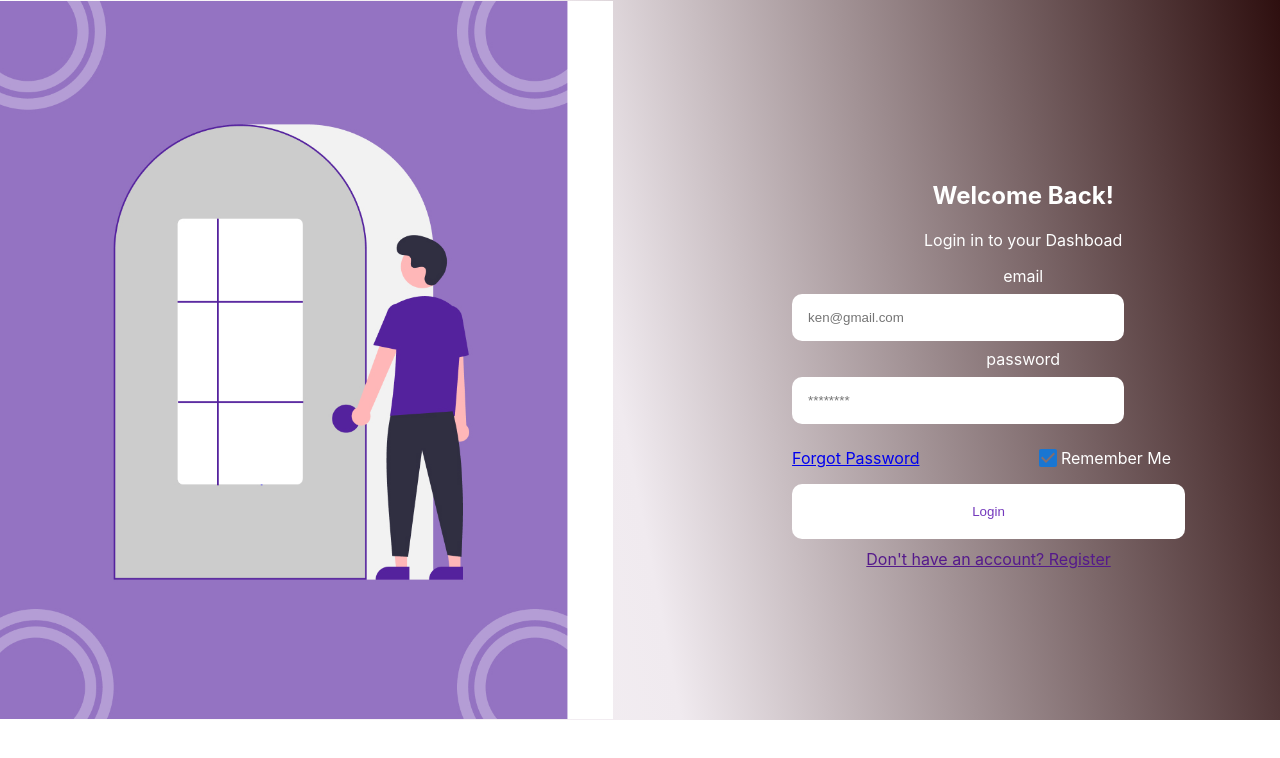
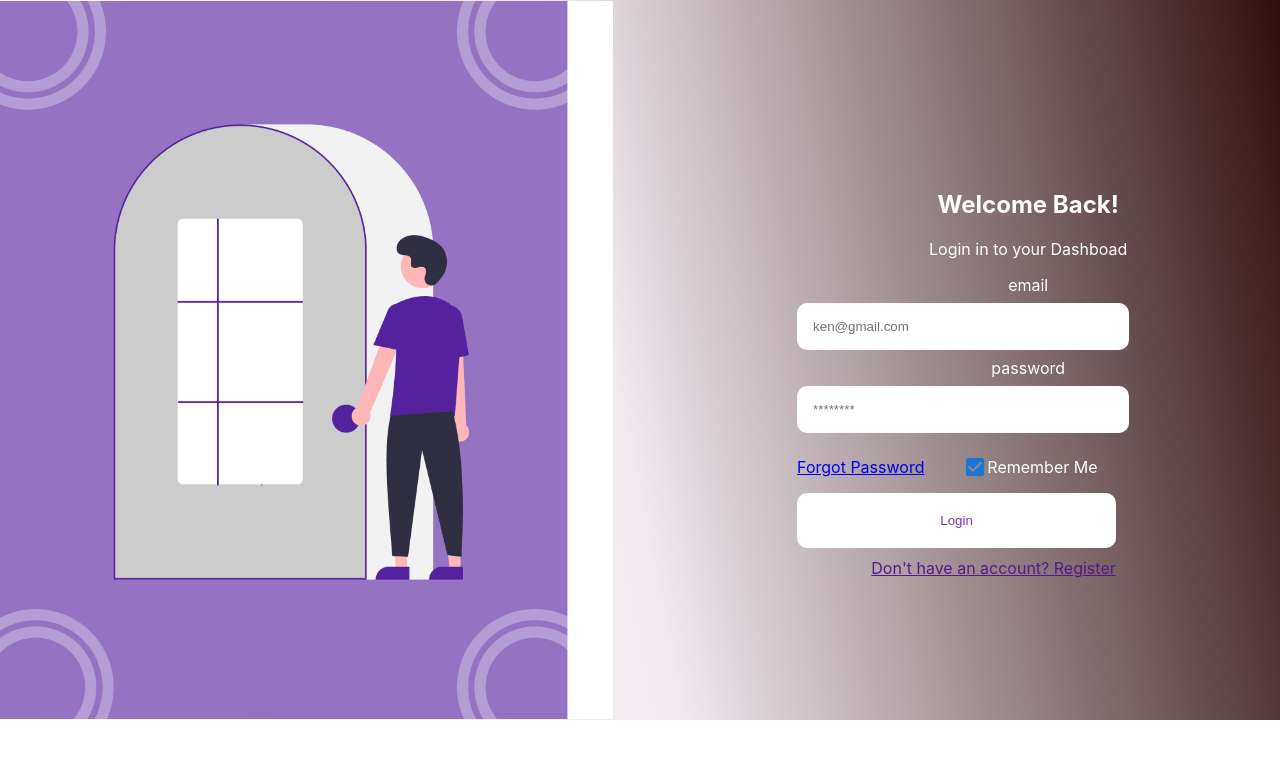
Before and after one commit to Longlasting1805/new-wallet, a React (Create React App) app: page / in a window 1280 px wide. Shown: the top 758 px of the page. Built offline with nearby package versions, Linux system fonts and the light colour scheme.

Commit message:
login styling

```diff
--- a/src/App.css
+++ b/src/App.css
@@ -31,16 +31,20 @@
 } */
 .form{
   width: 50%;
-  /* height: 40%; */
+  height: 20%;
   display: flex;
   flex-direction: column;
   align-items: center;
   justify-content: center;
+  margin-bottom: 20px;
+
 
 }
 .formchild{
   width: 90%;
-  height: 17%;
+  height: 250%;
+  margin-left: 10px;
+
 
 
 }
@@ -105,7 +109,7 @@ button{
 }
 .remember{
   display: flex;
-  margin-right: 18%;
+  margin-right: 35%;
 }
 .link-btn{
   background: none;
@@ -284,11 +288,11 @@ input{
 }
 
 .login-btn{
-  width: 85%;
+  width: 69%;
 }
 
 .remember-box{
-  margin-left: -8px;
+  margin-left: -9px;
 }
 
 .dont-have-acc-btn{
@@ -301,7 +305,8 @@ input{
 .login-img{
   width: 80%;
   height: 110%;
-  display: flex;
+  /* display: flex; */
+  float: left;
 }
 
 .register-img{
--- a/src/Login.jsx
+++ b/src/Login.jsx
@@ -27,8 +27,6 @@ export const Login = (props) => {
             </div>
 
         <div className="form">
-
-
             <div className="formchild">
                 <h2>Welcome Back!</h2>
                     <p>Login in to your Dashboad</p>
```
Lines whose indentation alone changed are shown as unchanged.
